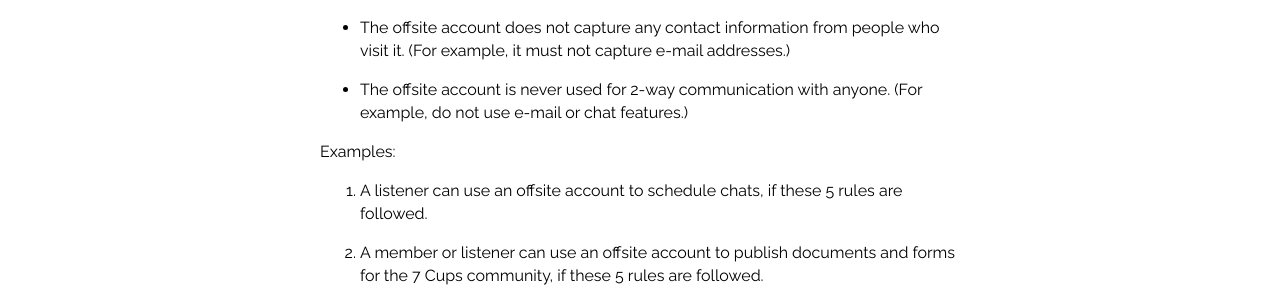
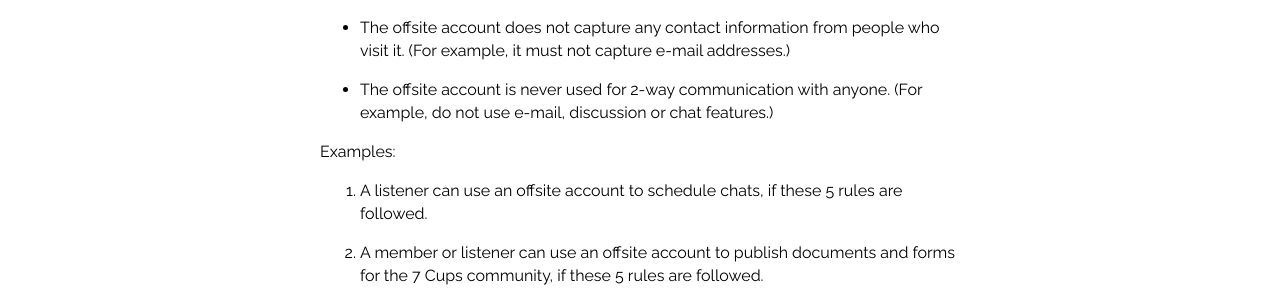
Before and after one commit to RarelyCharlie/rarelycharlie.github.io, a Jekyll site: the page built from _howto/offsite.md, in a window 1280 px wide and 900 px high, scrolled down 678 px. Shown: the part 358-654 px from the top of the window. Built offline with Jekyll 4.4.1, drawn with Linux system fonts in a browser that asks for light colours.

Commit message:
add discussion

```diff
--- a/_howto/offsite.md
+++ b/_howto/offsite.md
@@ -41,7 +41,7 @@ You can make an offsite account on another website and share links to it on 7 Cu
 
 - The offsite account does not capture any contact information from people who visit it. (For example, it must not capture e-mail addresses.)
 
-- The offsite account is never used for 2-way communication with anyone. (For example, do not use e-mail or chat features.)
+- The offsite account is never used for 2-way communication with anyone. (For example, do not use e-mail, discussion or chat features.)
 
 Examples:
 
```
